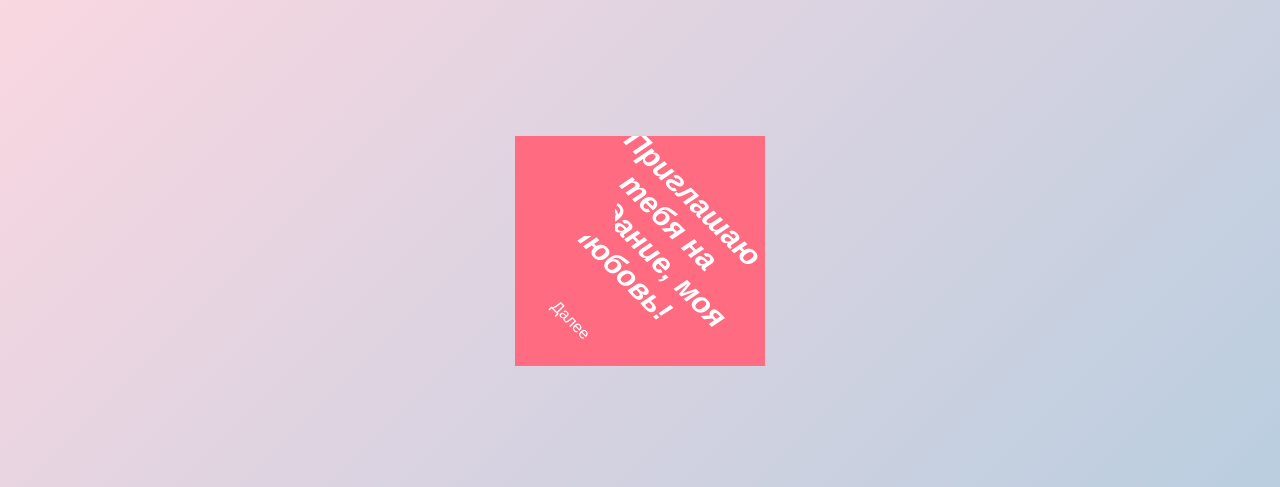
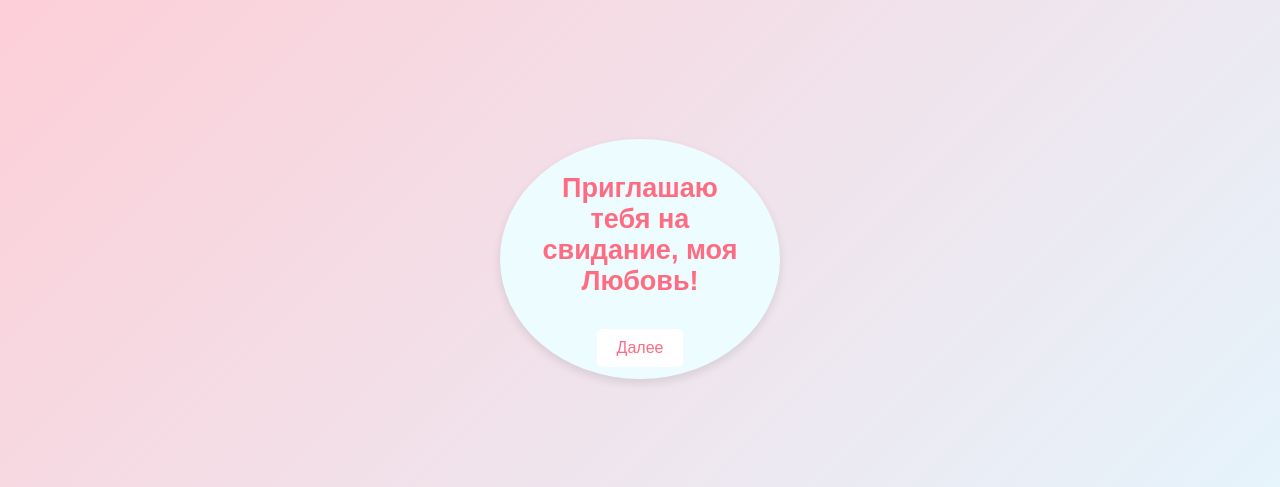
Before and after one commit to al711says/romantic-invitation, a plain HTML site: page index.html in a window 1280 px wide. Shown: the part 141-628 px from the top of the page. Drawn offline with Linux system fonts and the light colour scheme.

Commit message:
Update index.html

```diff
--- a/index.html
+++ b/index.html
@@ -11,47 +11,32 @@
             justify-content: center;
             align-items: center;
             height: 100vh;
-            background: linear-gradient(135deg, #ffd8e1, #b3cde0); /* Пастельные оттенки */
+            background: linear-gradient(135deg, #ffccd5, #e3f7ff);
             margin: 0;
             text-align: center;
+            position: relative;
         }
-        .heart {
-            position: relative;
-            width: 250px;
-            height: 230px;
-            background-color: #ff6b81;
-            transform: rotate(-45deg);
+        .circle {
+            width: 240px;
+            height: 200px;
+            background-color: #ecfcff;
+            border-radius: 50%;
             display: flex;
             justify-content: center;
             align-items: center;
-            overflow: hidden;
-            animation: float 4s infinite;
-        }
-        .heart::before, .heart::after {
-            content: '';
-            position: absolute;
-            width: 100px;
-            height: 150px;
-            border-radius: 100px 100px 0 0;
-            background-color: #ff6b81;
-        }
-        .heart::before {
-            left: 50px;
-            top: 0;
-        }
-        .heart::after {
-            left: 0;
-            top: -50px;
+            flex-direction: column;
+            box-shadow: 0 4px 10px rgba(0, 0, 0, 0.1);
+            padding: 20px;
         }
         .message {
-            color: white;
-            font-size: 20px;
+            color: #ff6b81;
+            font-size: 18px;
             text-align: center;
-            transform: rotate(45deg);
+            max-width: 90%;
         }
         button {
-            background-color: #ff6b81;
-            color: white;
+            background-color: white;
+            color: #ff6b81;
             border: none;
             padding: 10px 20px;
             border-radius: 5px;
@@ -63,38 +48,40 @@
             display: none;
             text-align: center;
         }
-        audio {
-            margin-top: 10px;
+        .sticker {
+            position: absolute;
+            font-size: 40px;
         }
-        @keyframes float {
-            0% { transform: translateY(0); }
-            50% { transform: translateY(-10px); }
-            100% { transform: translateY(0); }
+        .sticker.heart {
+            top: 10%;
+            left: 20%;
+        }
+        .sticker.bear {
+            bottom: 15%;
+            right: 20%;
         }
     </style>
 </head>
 <body>
-    <div class="heart">
+    <div class="sticker heart">❤️</div>
+    <div class="sticker bear">🧸💝</div>
+    <div class="circle">
         <div class="message">
-            <h2><i>Приглашаю тебя на свидание, моя Любовь!</i></h2>
+            <h2>Приглашаю тебя на свидание, моя Любовь!</h2>
             <button onclick="showDetails()">Далее</button>
         </div>
     </div>
     <div id="details">
-        <h3><i>Где и когда?</i></h3>
-        <p>📍 <i>Место:</i> Ресторан MÖTE</p>
-        <p>🕒 <i>Время:</i> Желательно 20:00</p>
+        <h3>Где и когда?</h3>
+        <p>📍 <i>Место:</i> Ресторан MÖTE (Достык, 50) </p>
+        <p>🕒 <i>Время:</i> Желательно 20:00 (обсуждаемо) </p>
         <p>🎶 <i>Музыка для настроения:</i></p>
         <iframe width="100%" height="300" scrolling="no" frameborder="no" allow="autoplay"
         src="https://w.soundcloud.com/player/?url=https%3A//api.soundcloud.com/tracks/357356375&color=%23ff5500&auto_play=false&hide_related=false&show_comments=true&show_user=true&show_reposts=false&show_teaser=true&visual=true"></iframe>
-        <div style="font-size: 10px; color: #cccccc; line-break: anywhere; word-break: normal; overflow: hidden; white-space: nowrap; text-overflow: ellipsis; font-family: Interstate,Lucida Grande,Lucida Sans Unicode,Lucida Sans,Garuda,Verdana,Tahoma,sans-serif; font-weight: 100;">
-            <a href="https://soundcloud.com/facegucci" title="FACE" target="_blank" style="color: #cccccc; text-decoration: none;">FACE</a> ·
-            <a href="https://soundcloud.com/facegucci/24-na-7-prod-by-yusei" title="24 на 7 (prod. by Yusei)" target="_blank" style="color: #cccccc; text-decoration: none;">24 на 7 (prod. by Yusei)</a>
-        </div>
     </div>
     <script>
         function showDetails() {
-            document.querySelector(".heart").style.display = "none";
+            document.querySelector(".circle").style.display = "none";
             document.getElementById("details").style.display = "block";
         }
     </script>
```
